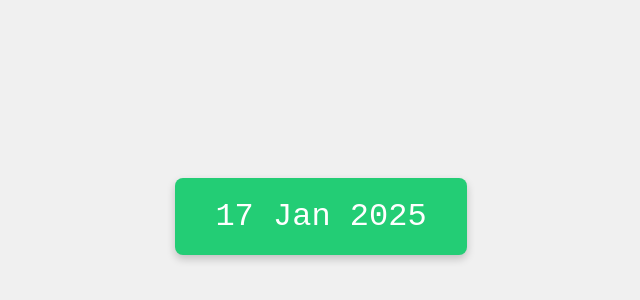
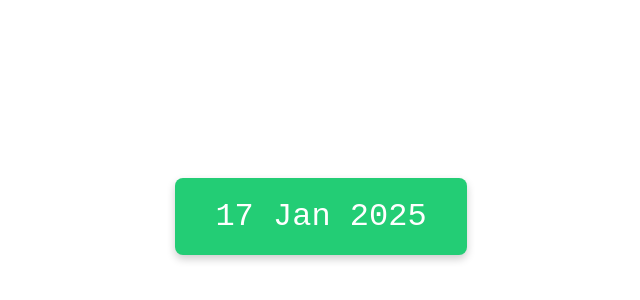
Before and after one commit to bugz-valente/dateWidget, a plain HTML site: page index.html in a window 1280 px wide. Shown: the part 184-484 px from the top of the page, without its empty margins (319-959 px from the left). Drawn offline with Linux system fonts and the light colour scheme.

Commit message:
Update index.html

```diff
--- a/index.html
+++ b/index.html
@@ -12,7 +12,7 @@
             justify-content: center;
             align-items: center;
             height: 100vh;
-            background-color: #f0f0f0; /* Optional, can be transparent if needed */
+            background-color: transparent; /* Make the background transparent */
         }
 
         .date-widget {
```
